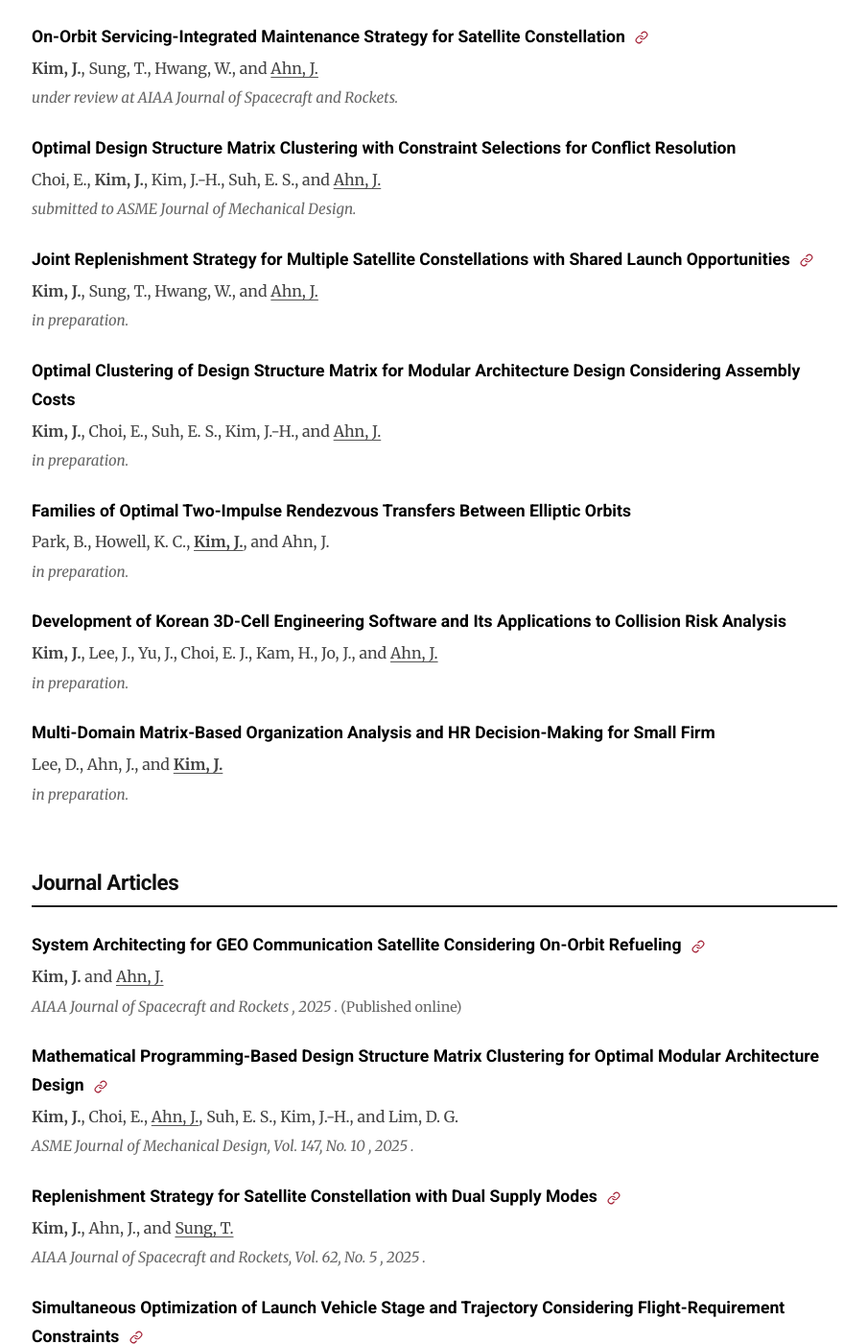
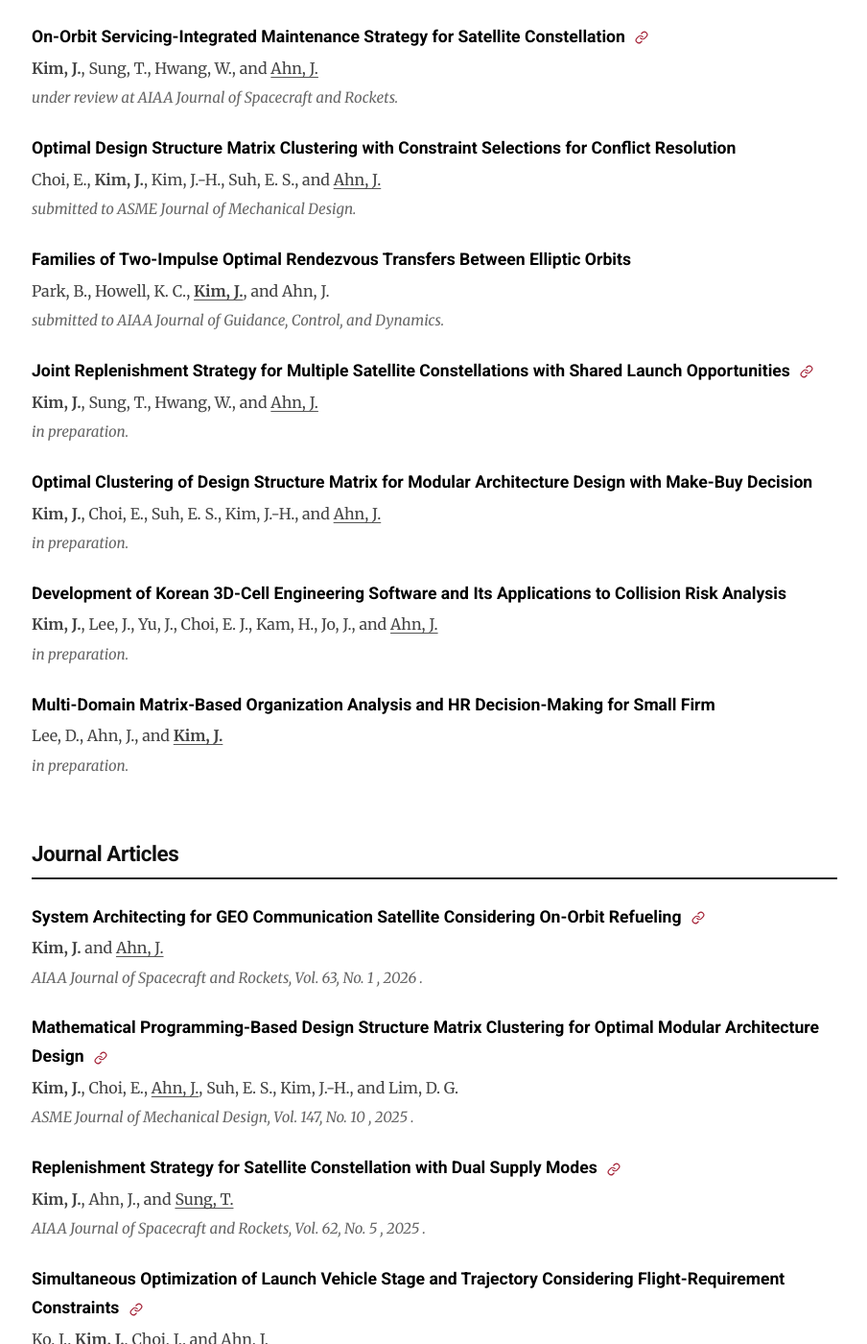
Before and after one commit to jaewoo-space/jaewoo-space.github.io, a Jekyll site: the page built from publications.md, in a window 1280 px wide and 1400 px high, scrolled down 440 px. Shown: the whole window at 96% size, without its empty margins (187-1091 px from the left). Built offline with Jekyll 4.4.1, drawn with Linux system fonts in a browser that asks for light colours.

Commit message:
2026-03-13 updates

```diff
--- a/_data/publications.yml
+++ b/_data/publications.yml
@@ -3,10 +3,9 @@
 # ==========================================
 - title: "System Architecting for GEO Communication Satellite Considering On-Orbit Refueling"
   authors: "<b>Kim, J.</b> and <u>Ahn, J.</u>"
-  venue: "AIAA Journal of Spacecraft and Rockets"
-  year: 2025
+  venue: "AIAA Journal of Spacecraft and Rockets, Vol. 63, No. 1"
+  year: 2026
   type: "journal"
-  note: "Published online"
   link: "https://doi.org/10.2514/1.A36403"
 
 - title: "Mathematical Programming-Based Design Structure Matrix Clustering for Optimal Modular Architecture Design"
@@ -46,6 +45,12 @@
   year: 2025
   type: "preprint"
 
+- title: "Families of Two-Impulse Optimal Rendezvous Transfers Between Elliptic Orbits"
+  authors: "Park, B., Howell, K. C., <u><b>Kim, J.</b></u>, and Ahn, J."
+  venue: "submitted to AIAA Journal of Guidance, Control, and Dynamics"
+  year: 2025
+  type: "preprint"
+
 - title: "Joint Replenishment Strategy for Multiple Satellite Constellations with Shared Launch Opportunities"
   authors: "<b>Kim, J.</b>, Sung, T., Hwang, W., and <u>Ahn, J.</u>"
   venue: "in preparation"
@@ -53,14 +58,8 @@
   type: "preprint"
   link: "https://doi.org/10.48550/arXiv.2503.23666"
 
-- title: "Optimal Clustering of Design Structure Matrix for Modular Architecture Design Considering Assembly Costs"
+- title: "Optimal Clustering of Design Structure Matrix for Modular Architecture Design with Make-Buy Decision"
   authors: "<b>Kim, J.</b>, Choi, E., Suh, E. S., Kim, J.-H., and <u>Ahn, J.</u>"
-  venue: "in preparation"
-  year: 2025
-  type: "preprint"
-
-- title: "Families of Optimal Two-Impulse Rendezvous Transfers Between Elliptic Orbits"
-  authors: "Park, B., Howell, K. C., <u><b>Kim, J.</b></u>, and Ahn, J."
   venue: "in preparation"
   year: 2025
   type: "preprint"
```
Also changed, not shown: 3 other files.
